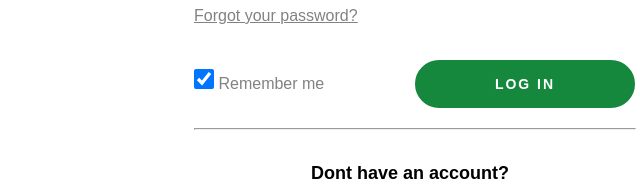
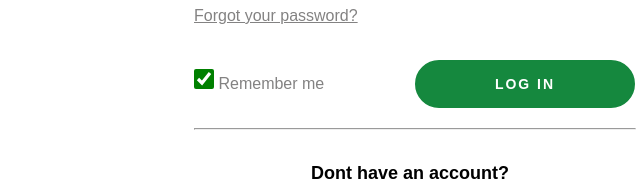
Before and after one commit to Mahad410/spotifylogin, a plain HTML site: page index.html in a window 1280 px wide. Shown: the part 549-740 px from the top of the page, 230-870 px from the left. Drawn offline with Linux system fonts and the light colour scheme.

Commit message:
Second Project

```diff
--- a/spotify.css
+++ b/spotify.css
@@ -227,7 +227,8 @@ input:focus, textarea:focus,select:focus
     width: 20px;
     height: 20px;
     display: inline-block;
-
+    /* may not work in all browsers */
+    accent-color:green;
 }
 
 
```
